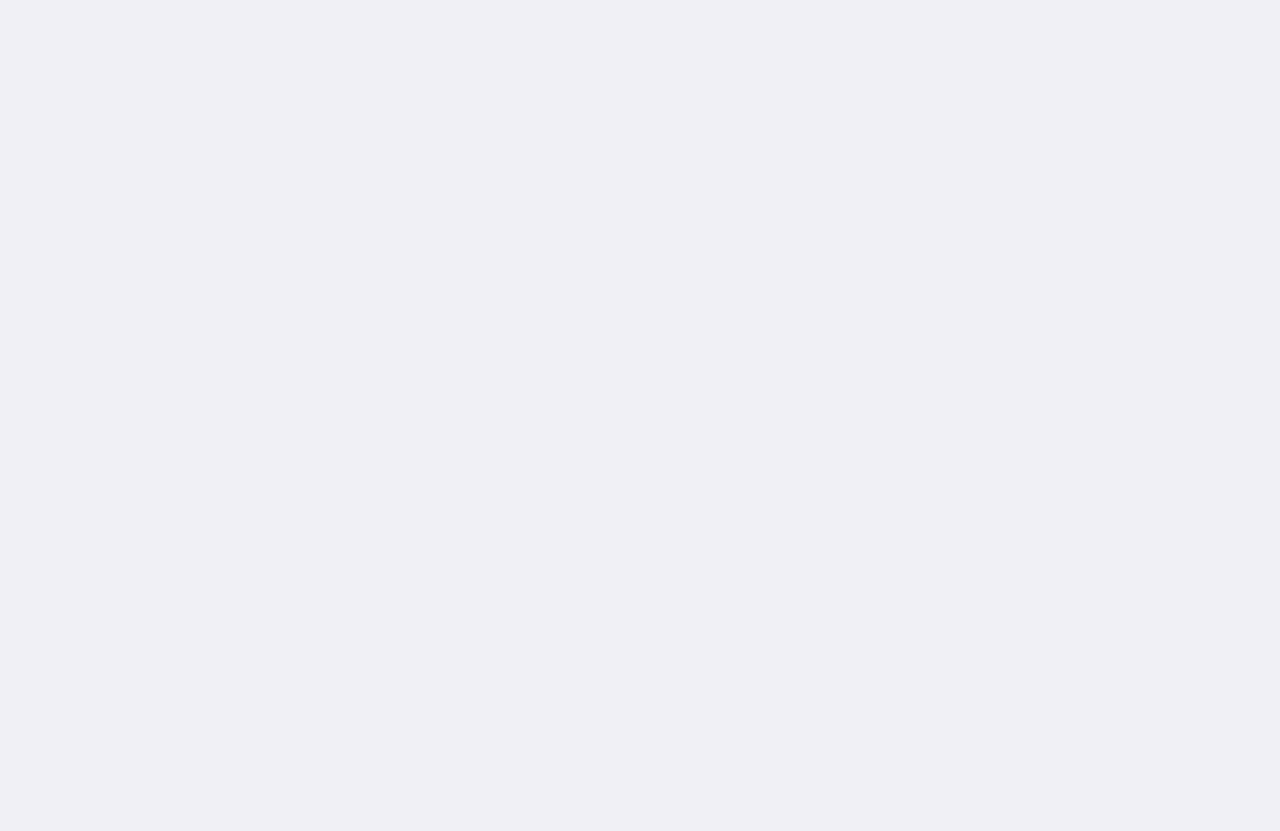
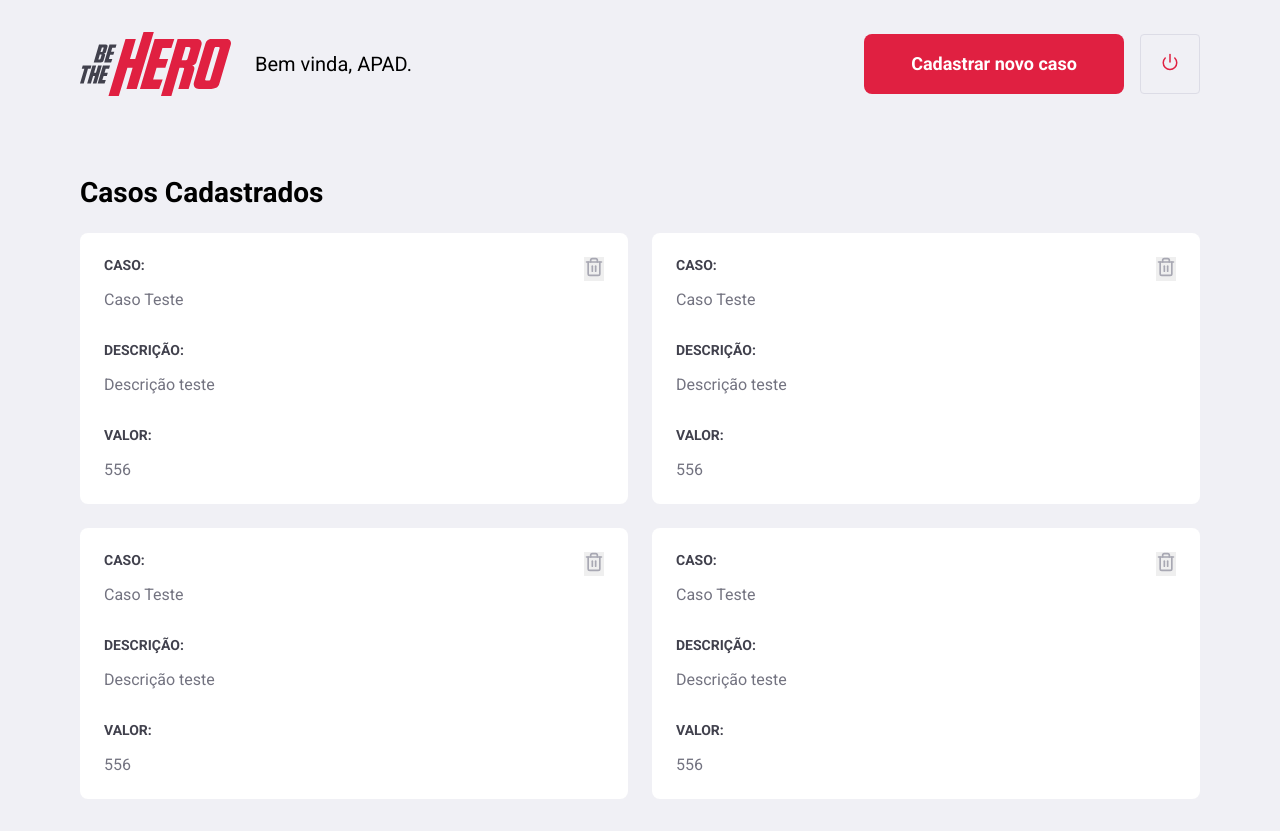
Before and after one commit to Lucas0liveira/Be-the-Hero, a React (Create React App) app in the folder frontend/: page /profile in a window 1280 px wide. Before the commit the page ends 800 px from the top, so only its background shows below. Built offline with nearby package versions, Linux system fonts and the light colour scheme.

Commit message:
página profile

```diff
--- a/frontend/src/pages/Logon/styles.css
+++ b/frontend/src/pages/Logon/styles.css
@@ -6,7 +6,7 @@
 
     display: flex;
     align-items: center;
-    justify-content: center;
+    justify-content: space-between;
 }
 
 .logon-container section.form {
--- /dev/null
+++ b/frontend/src/pages/Profile/index.js
@@ -0,0 +1,86 @@
+import React from 'react'
+import logoImg from '../../assets/logo.svg'
+import { Link } from 'react-router-dom'
+import { FiPower, FiTrash2 } from 'react-icons/fi'
+import './styles.css'
+
+
+export default function Profile() {
+    return (
+        <div className="profile-container">
+            <header>
+                <img src={logoImg} alt="Be the Hero" />
+                <span>Bem vinda, APAD.</span>
+
+                <Link className="button" to="/incidents/new"> Cadastrar novo caso</Link>
+                <button type="button">
+                    <FiPower size={18} color="#e02041" />
+                </button>
+            </header>
+
+            <h1>Casos Cadastrados</h1>
+            <ul>
+                <li>
+                    <strong>CASO:</strong>
+                    <p>Caso Teste</p>
+
+                    <strong>DESCRIÇÃO:</strong>
+                    <p>Descrição teste</p>
+
+                    <strong>VALOR:</strong>
+                    <p>556</p>
+
+                    <button type="button">
+                        <FiTrash2 size={20} color="#a8a8b3" />
+                    </button>
+                </li>
+
+                <li>
+                    <strong>CASO:</strong>
+                    <p>Caso Teste</p>
+
+                    <strong>DESCRIÇÃO:</strong>
+                    <p>Descrição teste</p>
+
+                    <strong>VALOR:</strong>
+                    <p>556</p>
+
+                    <button type="button">
+                        <FiTrash2 size={20} color="#a8a8b3" />
+                    </button>
+                </li>
+
+                <li>
+                    <strong>CASO:</strong>
+                    <p>Caso Teste</p>
+
+                    <strong>DESCRIÇÃO:</strong>
+                    <p>Descrição teste</p>
+
+                    <strong>VALOR:</strong>
+                    <p>556</p>
+
+                    <button type="button">
+                        <FiTrash2 size={20} color="#a8a8b3" />
+                    </button>
+                </li>
+
+                <li>
+                    <strong>CASO:</strong>
+                    <p>Caso Teste</p>
+
+                    <strong>DESCRIÇÃO:</strong>
+                    <p>Descrição teste</p>
+
+                    <strong>VALOR:</strong>
+                    <p>556</p>
+
+                    <button type="button">
+                        <FiTrash2 size={20} color="#a8a8b3" />
+                    </button>
+                </li>
+            </ul>
+        </div>
+
+    )
+}
--- /dev/null
+++ b/frontend/src/pages/Profile/styles.css
@@ -0,0 +1,87 @@
+.profile-container {
+    width: 100%;
+    max-width: 1180px;
+    padding: 0 30px;
+    margin: 32px auto;
+}
+
+.profile-container header {
+    display: flex;
+    align-items: center;
+}
+
+.profile-container header span{
+    font-size: 20px;
+    margin-left: 24px;
+}
+
+.profile-container header img{
+    height: 64px;
+}
+
+.profile-container header a {
+    width: 260px;
+    margin-left: auto;
+    margin-top: 0;
+}
+
+.profile-container header button{
+    height: 60px;
+    width: 60px;
+    border-radius: 4px;
+    border: 1px solid #dcdce6;
+    background-color: transparent;
+    margin-left: 16px;
+    transition: border-color 0.2s;
+}
+
+.profile-container header button:hover{
+    border-color: #999;
+}
+
+.profile-container h1 {
+    margin-top: 80px;
+    margin-bottom: 24px;
+}
+
+.profile-container ul {
+    display:grid;
+    grid-template-columns: 1fr 1fr;
+    /*ou grid-template-columns: repeat(2, 1fr);*/
+    grid-gap: 24px;
+    list-style: none;
+}
+
+.profile-container ul li{
+    background-color: #FFF;
+    padding: 24px;
+    border-radius: 8px;
+    position: relative;
+}
+
+.profile-container ul li button{
+    position: absolute;
+    right: 24px;
+    top: 24px;
+    border: 0;
+}
+
+.profile-container ul li button:hover {
+    opacity: 0.8;
+}
+
+.profile-container ul li strong {
+    display: block;
+    margin-bottom: 16px;
+    color: #41414d;
+}
+
+.profile-container ul li p + strong {
+    margin-top: 32px;
+}
+
+.profile-container ul li p{
+    color: #737380;
+    line-height: 21px;
+    font-size: 16px;
+}
--- a/frontend/src/routes.js
+++ b/frontend/src/routes.js
@@ -3,6 +3,7 @@ import { BrowserRouter, Route, Switch } from 'react-router-dom'
 
 import Logon from './pages/Logon'
 import Register from './pages/Register'
+import Profile from './pages/Profile'
 
 //switch garante que apenas uma rota sera chamada por momento
 //exact faz com que entre no rota só se for exatamente essa a url
@@ -13,6 +14,7 @@ export default function Routes() {
             <Switch>
                 <Route path="/" exact component={Logon}></Route>
                 <Route path="/register" component={Register}></Route>
+                <Route path="/profile" component={Profile}></Route>
             </Switch>
         </BrowserRouter>
     )
```
